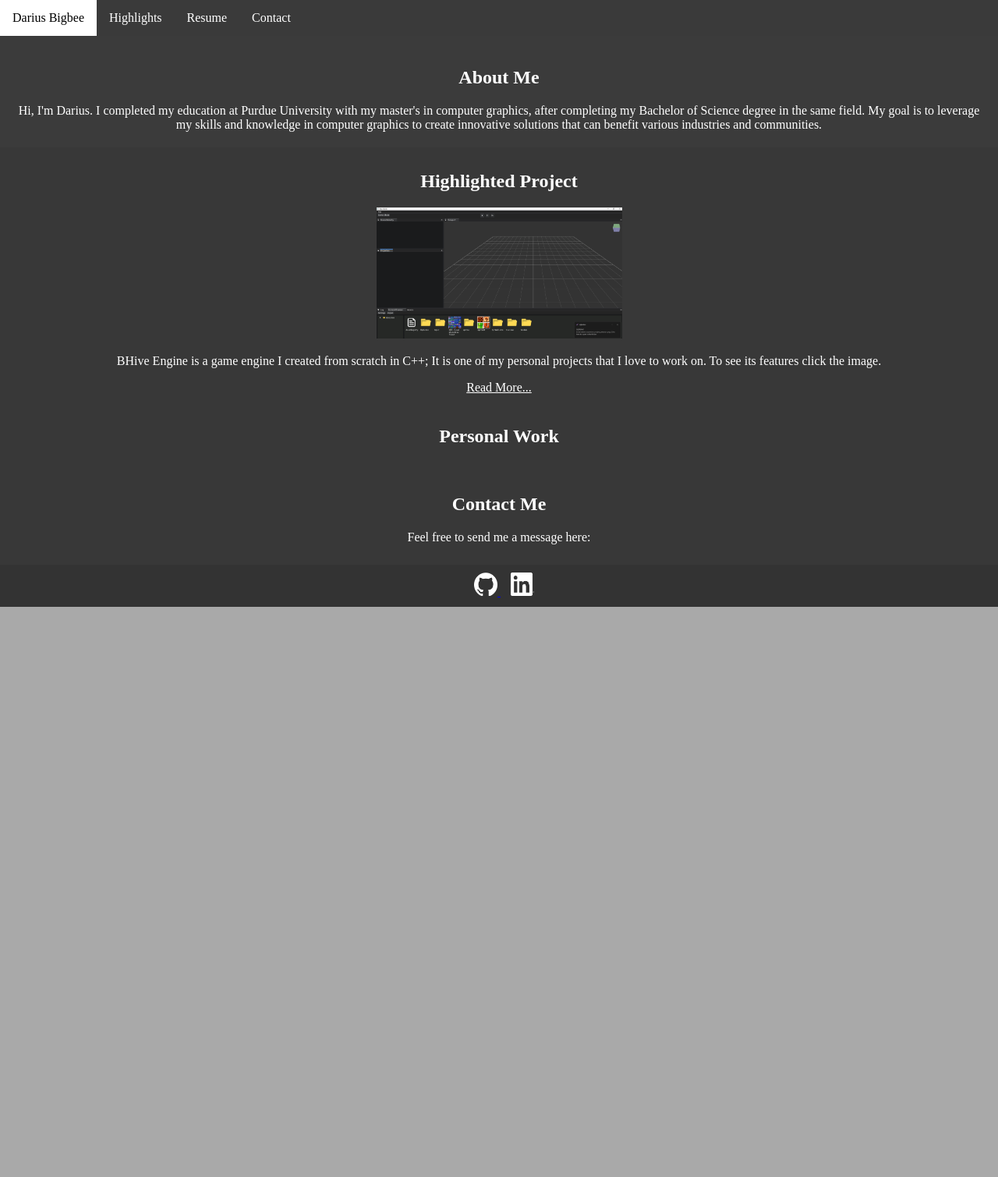
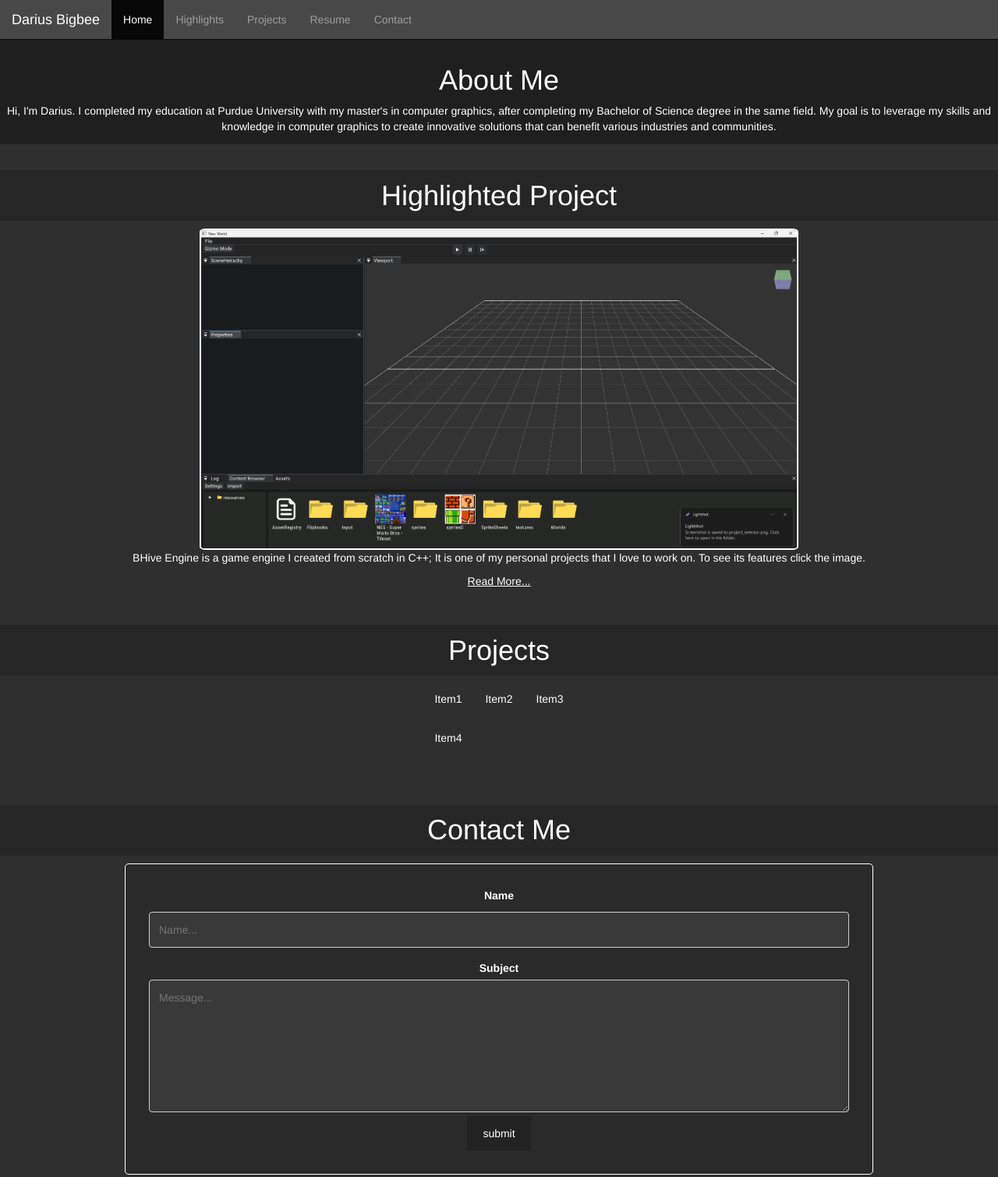
Before and after one commit to R3sid3ntD1023/Portfolio, a plain HTML site: page main.html in a window 1280 px wide. Shown: the top 1509 px of the page at 78% size. Before the commit the page ends 800 px from the top, so only its background shows below. Drawn offline with nearby package versions, Linux system fonts and the light colour scheme.

Commit message:
updated webpage

```diff
--- a/main.html
+++ b/main.html
@@ -1,20 +1,32 @@
 <!DOCTYPE html>
-<html>
-
+<html lang="en">
 <head>
     <title>Darius Bigbee</title>
-    <link rel="stylesheet" href="styles.css">
-    <meta charset="utf-8">
+    <link rel="stylesheet" href="styles.css" type="text/css">
+    <meta charset="UTF-8">
     <meta name="viewport" content="width=device-width, initial-scale=1">
+    <link rel="stylesheet" href="https://maxcdn.bootstrapcdn.com/bootstrap/3.4.1/css/bootstrap.min.css">
+    <script src="https://ajax.googleapis.com/ajax/libs/jquery/3.7.1/jquery.min.js"></script>
+    <script src="https://maxcdn.bootstrapcdn.com/bootstrap/3.4.1/js/bootstrap.min.js"></script>
 </head>
 
 <body id="main">
-    <div class="topnav">
-        <a href="">Darius Bigbee</a>
-        <a href="">Highlights</a>
-        <a href="">Resume</a>
-        <a href="">Contact</a>
+    <nav class="navbar navbar-inverse navbar-fixed-top transparent" id="nav">
+        <div class="container-fluid">
+            <div class="navbar-header">
+                <a class="navbar-brand" href="#">Darius Bigbee</a>
             </div>
+            <ul class="nav navbar-nav">
+                <li class="active"><a href="#">Home</a></li>
+                <li><a href="#highlight">Highlights</a></li>
+                <li><a href="#projects">Projects</a></li>
+                <li><a href="resume/DariusBigbeeResume.pdf" target="_blank" type="pdf">Resume</a></li>
+                <li><a href="#contact">Contact</a></li>
+               </ul>
+        </div>
+    </nav>
+
+    <div class="content">
         <div>
             <section class="header">
                 <h1>About Me</h1>
@@ -26,29 +38,46 @@
                 </div>
             </section>
             <section id="highlight">
-            <h1>Highlighted Project</h1>
-            <a href=""><img src="images/projects/bhive/editor.png"></a>
+                <h1 class ="section_header">Highlighted Project</h1>
+                <a href=""><img src="images/projects/bhive/editor.png" alt="editor.png"></a>
                 <p>
                     BHive Engine is a game engine I created from scratch in C++; It is one of my personal projects that I
                     love to work on. To see its features click the image.
                 </p>
                 <a href="">Read More...</a>
             </section>
-        <section id="personalwork">
-            <h1>Personal Work</h1>
+            <section id="projects">
+                <h1 class ="section_header">Projects</h1>
+                <div class="table">
+                    <div class="column">Item1</div>
+                    <div class="column">Item2</div>
+                    <div class="column">Item3</div>
+                    <div class="column">Item4</div>
+                </div>
             </section>
-        <section id="Contact">
-            <h1>Contact Me</h1>
-            <p>Feel free to send me a message here:</p>
+            <section>
+                <h1 class ="section_header">Contact Me</h1>
+                <div id="contact">
+                    <div>
+                        <form>
+                            <label for="fname">Name</label>
+                            <input type="text" id="fname" placeholder="Name...">
+                            <label for="subject">Subject</label>
+                            <textarea id="subject" name="subject" placeholder="Message..."></textarea>
+                            <input type="submit" value="submit">
+                        </form>
+                    </div>
+                </div>
             </section>
         </div>
         <div class="footer">
-        <a href="https://github.com/R3sid3ntD1023" target="_blank">
+            <a class="icon" href="https://github.com/R3sid3ntD1023" target="_blank">
                 <img src="images/logos/github-mark-white.png" alt="github">
             </a>
-        <a href="https://www.linkedin.com/in/dariusbigbee" target="_blank">
+            <a class="icon" href="https://www.linkedin.com/in/dariusbigbee" target="_blank">
                 <img src="images/logos/InBug-White.png" alt="linkedin">
             </a>
+        </div>
     </div>
 </body>
 
--- a/styles.css
+++ b/styles.css
@@ -1,38 +1,30 @@
+@charset "UTF-8";
+
 body {
-    background-color: darkgrey;
-    margin: 0;
+    background-color: rgb(27, 27, 27);
+    margin: 0 auto;
+    font-family: Arial, Helvetica, sans-serif;
+}
+
+.content {
+    margin-top: 50px;
+}
+
+#nav {
+    background-color: rgba(27, 27, 27, .8);
 }
 
 .header {
-    background-color: rgb(59, 59, 59);
+    background-color: rgb(31, 31, 31);
     text-align: center;
-    padding: 20px;
     color: white;
 }
 
-.topnav {
-    overflow: hidden;
-    background-color: rgb(58, 58, 58);
-}
-
-.topnav a {
-    float: left;
-    display: block;
-    color: white;
-    text-align: center;
-    padding: 14px 16px;
-    text-decoration: none;
-}
-
-.topnav a:hover {
-    background-color: white;
-    color: black;
-}
-
-
 #highlight a img {
-    width: 25%;
+    width: 60%;
     height: auto;
+    border: 2px solid white;
+    border-radius: 1%;
 }
 
 #highlight a {
@@ -42,10 +34,16 @@
 }
 
 section {
-    background-color: rgb(56, 56, 56);
+    background-color: rgb(47, 47, 47);
     color: white;
     text-align: center;
-    padding: 10px;
+    display: block;
+    padding: 1% 0 1% 0;
+}
+
+.section_header {
+    background-color: rgb(38, 38, 38);
+    padding: 1% 0;
 }
 
 .footer {
@@ -54,6 +52,63 @@
     text-align: center;
 }
 
+.icon {
+    text-decoration: none;
+}
+
+.table {
+    display: grid;
+    gap: 10px;
+    grid-template-columns: auto auto auto;
+    background-color: rgb(47, 47, 47);
+    justify-content: center;
+}
+
+.table>div {
+    padding: 10px;
+    text-align: center;
+}
+
+#subject {
+    height: 170px;
+}
+
+#contact {
+    border-radius: 5px;
+    background-color: rgb(42, 42, 42);
+    border: 1px solid white;
+    width: 75%;
+    margin: 0 auto;
+    padding: 30px;
+}
+
+input[type=text],
+select,
+textarea {
+    background-color: rgb(57, 57, 57);
+    color: white;
+    box-sizing: border-box;
+    border: 1px solid #ccc;
+    padding: 12px;
+    border-radius: 4px;
+    margin-top: 6px;
+    margin-bottom: 16px;
+    resize: vertical;
+    width: 100%;
+}
+
+input[type=submit] {
+    background-color: rgb(35, 35, 35);
+    color: white;
+    padding: 12px 20px;
+    border: none;
+    cursor: pointer;
+}
+
+input[type=submit]:hover {
+    background-color: rgb(79, 79, 79);
+}
+
 .footer img {
     width: 30px;
     height: 30px;
```
Lines whose indentation alone changed are shown as unchanged.
